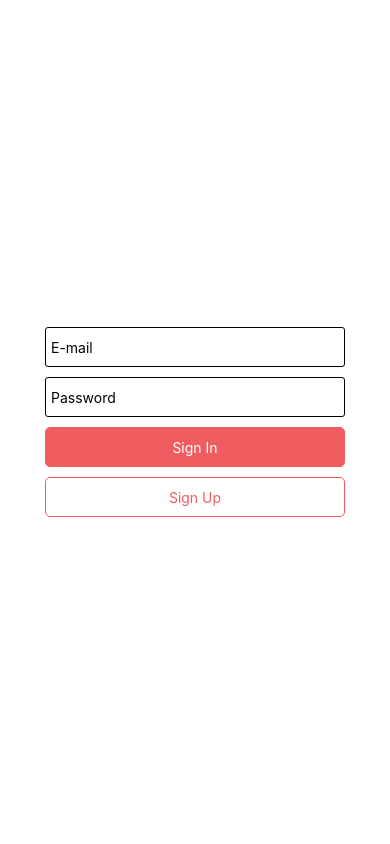
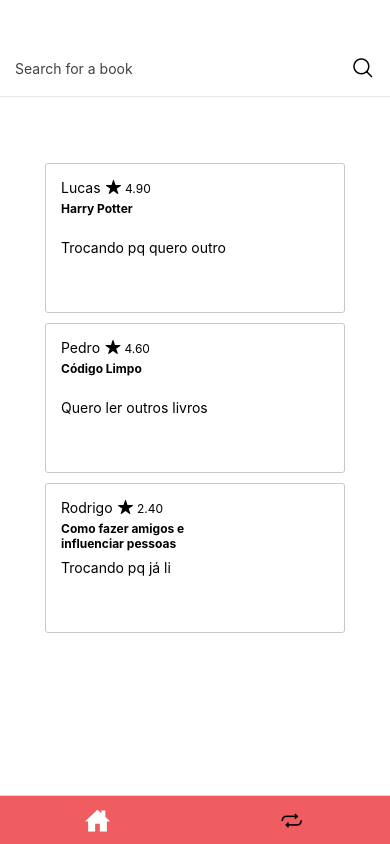
Before and after one commit to TrokaTroka/trokatroka-mobile, a React Native app: screen /HomeTabs in a window 390 px wide. Before the commit this address had no page. Built offline with nearby package versions, Linux system fonts and the light colour scheme.

Commit message:
Book List And Details

```diff
--- a/App.js
+++ b/App.js
@@ -3,6 +3,8 @@ import { NavigationContainer } from "@react-navigation/native";
 import { createNativeStackNavigator } from "@react-navigation/native-stack";
 
 import Authentication from "./views/Authentication";
+import HomeTabs from "./HomeTabs";
+import TradeDetails from "./views/TradeDetails";
 
 const Stack = createNativeStackNavigator();
 const App = () => {
@@ -10,6 +12,8 @@ const App = () => {
 		<NavigationContainer>
 			<Stack.Navigator initialRouteName="Authentication" screenOptions={{headerShown: false}}>
 					<Stack.Screen name="Authentication" component={Authentication} />
+					<Stack.Screen name="HomeTabs" component={HomeTabs} />
+					<Stack.Screen name="TradeDetails" component={TradeDetails} options={{headerShown: true, headerTitle: "Detalhes"}} />
 			</Stack.Navigator>
 		</NavigationContainer>
 	);
--- /dev/null
+++ b/HomeTabs.js
@@ -0,0 +1,52 @@
+import React from "react";
+import { createBottomTabNavigator } from '@react-navigation/bottom-tabs';
+import { StyleSheet } from "react-native";
+
+import Home from "./views/Home";
+import {Ionicons} from '@expo/vector-icons';
+import TradeHistory from "./views/TradeHistory";
+
+const Tab = createBottomTabNavigator();
+
+const routeIconConfig = {
+	Home: {
+		getIcon: (focused) => {
+			return focused ? 'home-sharp' : 'home-outline'
+		}
+	},
+	TradeHistory: {
+		getIcon: (focused) => {
+			return focused ? 'repeat-outline' : 'repeat-outline'
+		}
+	}
+}
+
+
+const HomeTabs = () => {
+	return (
+			<Tab.Navigator initialRouteName="Home" screenOptions={({route}) => ({
+
+                tabBarIcon: ({ focused, color, size }) => {
+					return <Ionicons name={routeIconConfig[route.name].getIcon(focused)} size={size} color={color} />;
+				},
+				tabBarActiveTintColor: '#FFF',
+          		tabBarInactiveTintColor: '#000',
+				headerShown: false,
+				tabBarStyle: styles.tabBarStyle,
+				tabBarShowLabel: false})}>
+				<Tab.Screen name="Home" component={Home} />
+				<Tab.Screen name="TradeHistory" component={TradeHistory} />
+			</Tab.Navigator>
+	);
+};
+
+
+const styles = StyleSheet.create({
+	tabBarStyle: {
+		backgroundColor: "#ef5d60",
+	}
+});
+
+
+
+export default HomeTabs;
--- /dev/null
+++ b/components/Card.js
@@ -0,0 +1,26 @@
+import React from "react";
+import { StyleSheet, View, Pressable} from "react-native";
+
+
+const Card = ({children, onPress}) => {
+
+    return (
+        <Pressable style={styles.card} onPress={onPress}>
+            {children}
+        </Pressable>
+    );
+}
+
+const styles = StyleSheet.create({
+    card: {
+        margin: 5,
+        borderWidth: 1,
+        borderColor: "#c8c8c8",
+        borderRadius: 3,
+        padding: 15,
+        width: 300,
+        height: 150
+    }
+})
+
+export default Card;
--- /dev/null
+++ b/components/Rating.js
@@ -0,0 +1,31 @@
+import React from "react";
+import { StyleSheet, View, Text } from "react-native";
+import {Ionicons} from '@expo/vector-icons';
+
+
+const Rating = ({value}) => {
+
+    return (
+        <View style={styles.rating}>
+            <Ionicons name="star" size={16} color="#000" style={styles.star}/>
+            <Text style={styles.value}> {value.toFixed(2)} </Text>
+        </View>
+    );
+}
+
+const styles = StyleSheet.create({
+    rating: {
+        flex: 1,
+        flexDirection: 'row',
+        backgroundColor: "#fff",
+        alignItems: "center",
+    },
+    star: {
+        marginBottom: 3
+    },
+    value: {
+        fontSize: 12,
+    }
+})
+
+export default Rating;
--- a/package.json
+++ b/package.json
@@ -8,8 +8,11 @@
     "eject": "expo eject"
   },
   "dependencies": {
+    "@expo/vector-icons": "^12.0.5",
+    "@react-navigation/bottom-tabs": "^6.0.9",
     "@react-navigation/native": "^6.0.4",
     "@react-navigation/native-stack": "^6.2.2",
+    "axios": "^0.23.0",
     "expo": "~42.0.1",
     "expo-status-bar": "~1.0.4",
     "react": "16.13.1",
--- a/views/Authentication.js
+++ b/views/Authentication.js
@@ -1,4 +1,3 @@
-import { StatusBar } from "expo-status-bar";
 import React, { useState } from "react";
 import { StyleSheet, Text, View, TextInput, Pressable, Image} from "react-native";
 import Button from "../components/Button"
@@ -10,17 +9,18 @@ const Authentication = ({ navigation, route }) => {
 
 	const handleLogin = () => {
 		console.log(`Username ${username} password: ${password}`);
-		navigation.navigate("Profile", { username: username });
+		navigation.navigate("HomeTabs", { username: username });
 	};
 	return (
 		<View style={styles.container}>
+			<View style={styles.inputSection}>
 				<Image source={logo} />
 				<TextInput style={styles.input} placeholder="E-mail" onChangeText={onChangeUsername}/>
 				<TextInput style={styles.input} placeholder="Password" onChangeText={onChangePassword}/>
 				<Pressable title="Sign In"/>
 				<Button onPress= {handleLogin} style={styles.btn} color="white" title="Sign In"/>
 				<Button name="secondary" onPress= {() => {console.log("teste")}} style={styles.btn} color="#EF5D60" title="Sign Up"/>
-
+			</View>
 		</View>
 	);
 };
@@ -31,7 +31,17 @@ const styles = StyleSheet.create({
 		height: "100%",
 		width: "100%",
 		flex: 1,
+		flexDirection: "column",
+		justifyContent: "flex-start",
+		alignItems: "center",
+	},
+	inputSection: {
+		backgroundColor: "#fff",
+		height: "100%",
+		width: "100%",
+		flex: 1,
 		justifyContent: "center",
+		alignSelf: "center",
 		alignItems: "center",
 	},
 	input: {
--- a/views/Home.js
+++ b/views/Home.js
@@ -1,13 +1,66 @@
 import { StatusBar } from "expo-status-bar";
 import React, { useState } from "react";
-import { StyleSheet, Text, View, TextInput, Pressable, Image} from "react-native";
-import Button from "../components/Button"
-import logo from '../assets/logo.svg'
+import {
+	StyleSheet,
+	Text,
+	View,
+	TextInput,
+	Pressable,
+	Image,
+} from "react-native";
+import { Ionicons } from "@expo/vector-icons";
+import Card from "../components/Card";
+import Rating from "../components/Rating";
 
 const Home = ({ navigation, route }) => {
+	const [bookList, setBookList] = React.useState([
+		{ title: "Harry Potter", author: "teste", description: "Trocando pq quero outro", user: { name: "Lucas", rating: 4.9 } },
+		{
+			title: "Código Limpo",
+			author: "Teste01",
+			description: "Quero ler outros livros",
+			user: { name: "Pedro", rating: 4.6 },
+		},
+		{
+			title: "Como fazer amigos e influenciar pessoas",
+			author: "Tchola Souza",
+			description: "Trocando pq já li",
+			user: { name: "Rodrigo", rating: 2.4 },
+		},
+	]);
+
+
+	const showDetails = (id) => {
+		navigation.navigate('TradeDetails', id)
+	}
+
 	return (
 		<View style={styles.container}>
-
+			<View style={styles.searchSection}>
+				<TextInput
+					style={styles.searchInput}
+					placeholder="Search for a book"
+					onChangeText={(value) => console.log(value)}
+				/>
+				<Ionicons
+					style={styles.searchIcon}
+					name="search-outline"
+					size={24}
+					color={"#000"}
+				/>
+			</View>
+			<View style={styles.bookList}>
+				{bookList.map((book) => (
+					<Card onPress={() => showDetails(book)}>
+						<View style={styles.userDetails}>
+							<Text style={styles.userName}>{book.user.name}</Text>
+							<Rating value={book.user.rating} />
+						</View>
+						<Text style={styles.bookTitle}>{book.title}</Text>
+						<Text style={styles.bookDescription}>{book.description}</Text>
+					</Card>
+				))}
+			</View>
 		</View>
 	);
 };
@@ -20,6 +73,57 @@ const styles = StyleSheet.create({
 		flex: 1,
 		justifyContent: "center",
 		alignItems: "center",
+	},
+	searchSection: {
+		position: "absolute",
+		top: 40,
+		left: 0,
+		flex: 1,
+		padding: 5,
+		flexDirection: "row",
+		justifyContent: "center",
+		alignItems: "center",
+		backgroundColor: "#fff",
+		borderBottomWidth: 1,
+		borderBottomColor: "#e8e8e8",
+		width: "100%",
+	},
+	searchIcon: {
+		padding: 10,
+	},
+	searchInput: {
+		flex: 1,
+		paddingTop: 10,
+		paddingRight: 10,
+		paddingBottom: 10,
+		paddingLeft: 10,
+		backgroundColor: "#fff",
+		color: "#424242",
+	},
+	bookList: {
+		flex: 1,
+		flexDirection: "column",
+		justifyContent: "center",
+		alignItems: "center",
+	},
+	userDetails: {
+		width: "100%",
+		flex: 1,
+		flexDirection: "row",
+		alignItems: "flex-start"
+	},
+	userName: {
+		marginRight: 5,
+	},
+	bookTitle: {
+		fontWeight: "bold",
+		fontSize: 12,
+		width: "50%",
+		flex: 2,
+		marginTop: 3
+	},
+	bookDescription: {
+		flex: 3,
 	}
 });
 
--- /dev/null
+++ b/views/TradeDetails.js
@@ -0,0 +1,27 @@
+import { StatusBar } from "expo-status-bar";
+import React, { useState } from "react";
+import { StyleSheet, Text, View } from "react-native";
+import Button from "../components/Button"
+import logo from '../assets/logo.svg'
+
+const TradeDetails = ({ id, navigation, route }) => {
+
+	return (
+		<View style={styles.container}>
+            <Text>adnmai0dna</Text>
+		</View>
+	);
+};
+
+const styles = StyleSheet.create({
+	container: {
+		backgroundColor: "#fff",
+		height: "100%",
+		width: "100%",
+		flex: 1,
+		justifyContent: "center",
+		alignItems: "center",
+	}
+});
+
+export default TradeDetails;
--- /dev/null
+++ b/views/TradeHistory.js
@@ -0,0 +1,25 @@
+import { StatusBar } from "expo-status-bar";
+import React, { useState } from "react";
+import { StyleSheet, Text, View, TextInput, Pressable, Image} from "react-native";
+import Rating from "../components/Rating"
+import logo from '../assets/logo.svg'
+
+const TradeHistory = ({ navigation, route }) => {
+	return (
+		<View style={styles.container}>
+		</View>
+	);
+};
+
+const styles = StyleSheet.create({
+	container: {
+		backgroundColor: "#fff",
+		height: "100%",
+		width: "100%",
+		flex: 1,
+		justifyContent: "center",
+		alignItems: "center",
+	}
+});
+
+export default TradeHistory;
```
Also changed, not shown: 1 other file (tests, documents, lock files or other folders).
